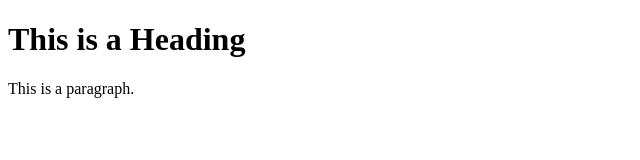
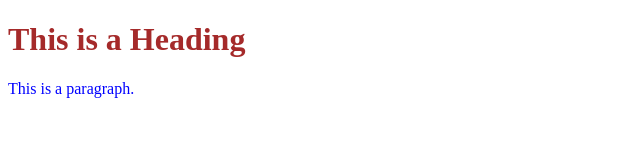
Before and after one commit to mlnovicio/eccomerce, a plain HTML site: page index.html in a window 1280 px wide. Shown: the whole page, without its empty margins (0-640 px from the left). Drawn offline with Linux system fonts and the light colour scheme.

Commit message:
add css style

```diff
--- a/index.html
+++ b/index.html
@@ -2,6 +2,7 @@
 <html>
 <head>
 <title>Page Title</title>
+<link rel="stylesheet" href="style.css">
 </head>
 <body>
 
--- /dev/null
+++ b/style.css
@@ -0,0 +1,7 @@
+h1{
+    color: brown;
+}
+
+p{
+    color: blue;
+}
```
